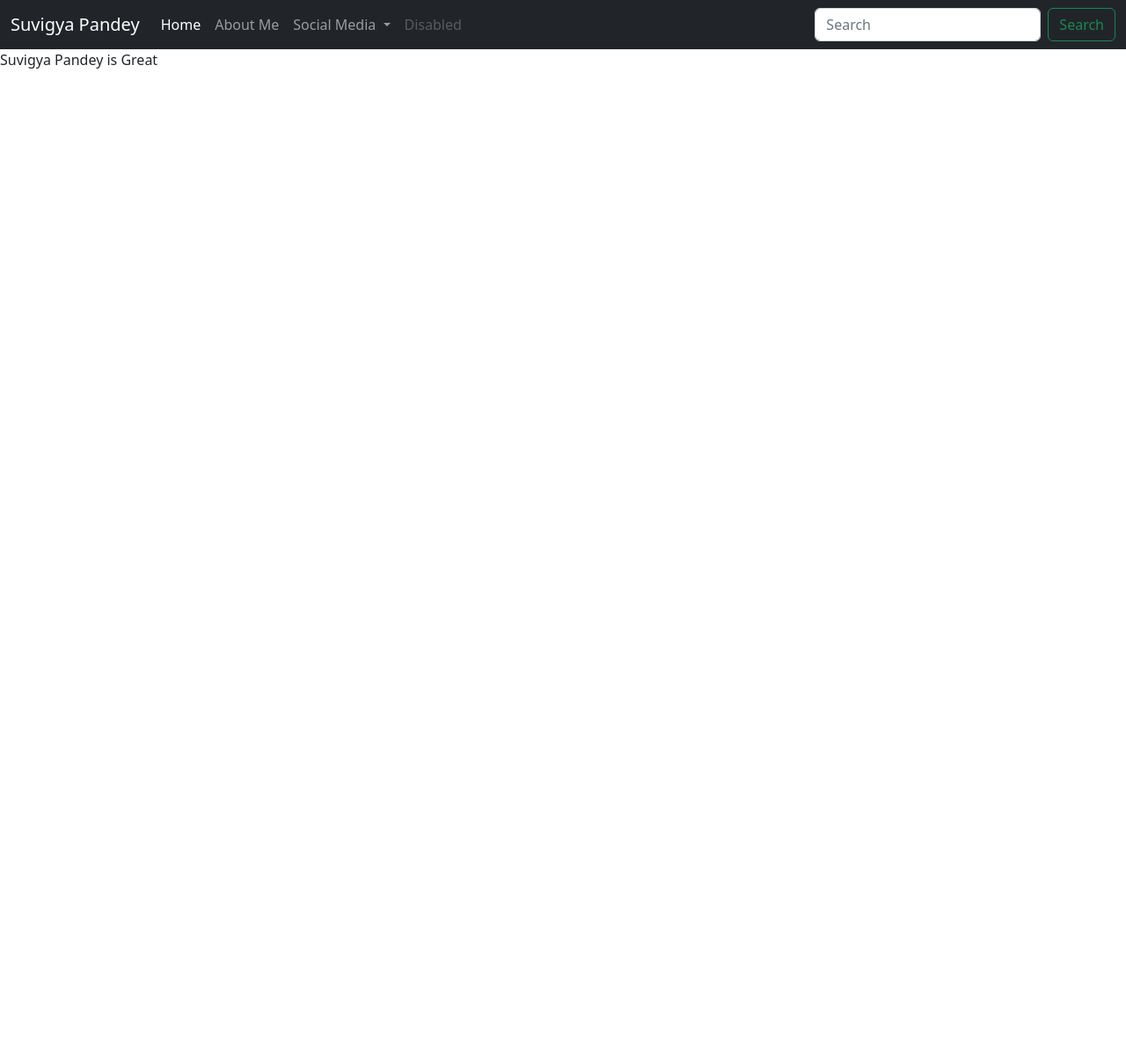
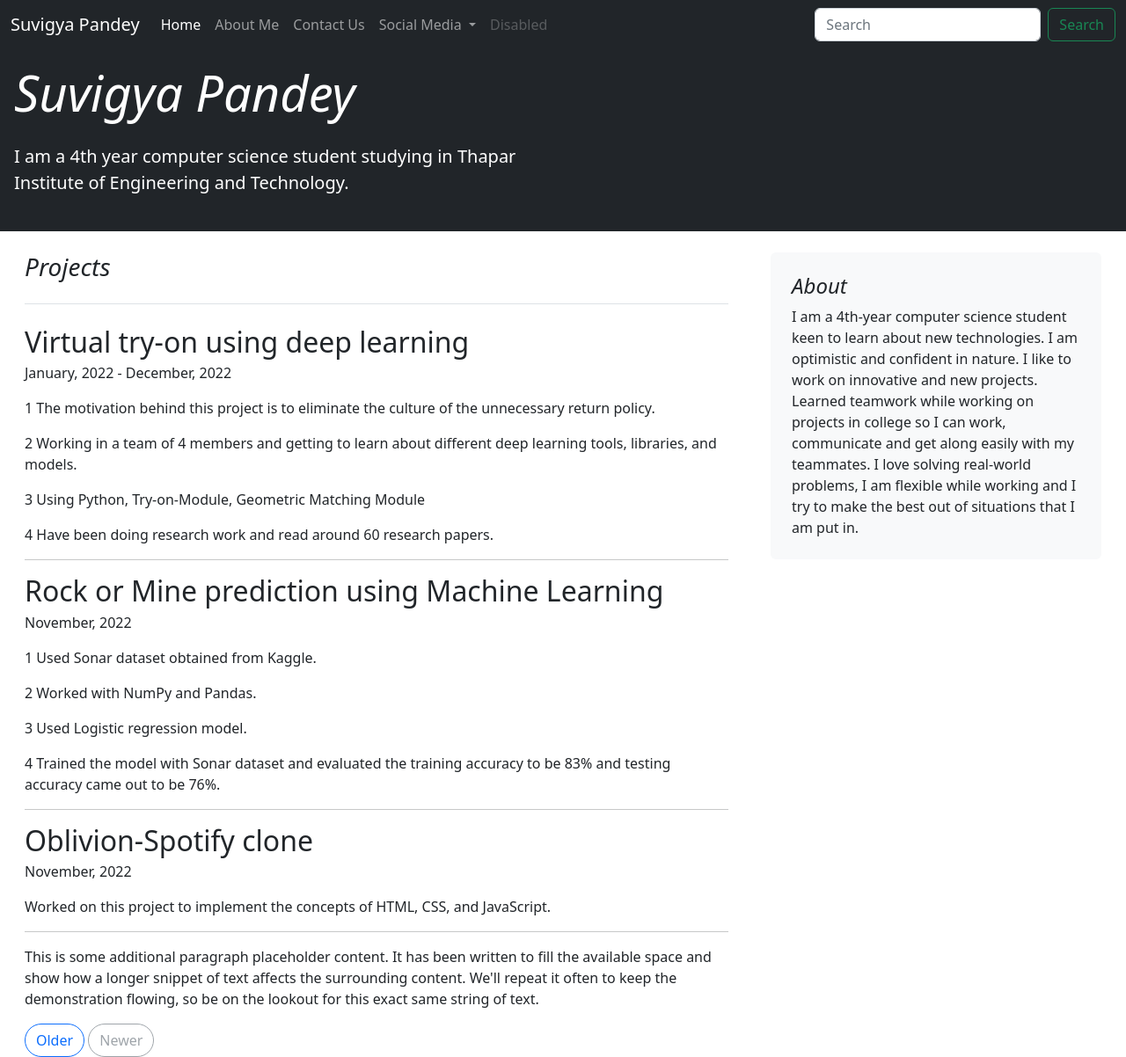
Before and after one commit to SuvigyaPandey/Django, a Django app: page /about in a window 1280 px wide. Shown: the whole page at 88% size. Before the commit the page ends 78 px from the top, so only its background shows below. Run offline with Django 4.2, Linux system fonts and the light colour scheme.

Commit message:
added about me page

```diff
--- a/DjangoProject/Template/about.html
+++ b/DjangoProject/Template/about.html
@@ -5,5 +5,73 @@
 {% endblock title %}
 
 {% block body %}
-Suvigya Pandey is Great
+<div class="p-4 p-md-3 mb-4  text-bg-dark">
+    <div class="col-md-6 px-0">
+      <h1 class="display-4 fst-italic">Suvigya Pandey</h1>
+      <p class="lead my-4">I am a 4th year computer science student studying in Thapar Institute of Engineering and Technology.</p>
+
+    </div>
+
+</div>
+
+<!--from below-->
+
+
+  <div class="row g-5 mx-1">
+    <div class="col-md-8">
+      <h3 class="pb-4 mb-4 fst-italic border-bottom">
+        Projects
+      </h3>
+
+      <article class="blog-post">
+        <h2 class="blog-post-title mb-1">Virtual try-on using deep learning</h2>
+        <p class="blog-post-meta">January, 2022 - December, 2022 </p>
+
+        <p> 1 The motivation behind this project is to eliminate the culture of the unnecessary return policy.</p>
+        <p> 2 Working in a team of 4 members and getting to learn about different deep learning tools, libraries, and models.</p>
+        <p> 3 Using Python, Try-on-Module, Geometric Matching Module</p>
+        <p> 4 Have been doing research work and read around 60 research papers.</p>
+        <hr></article>
+        <article class="blog-post">
+            <h2 class="blog-post-title mb-1">Rock or Mine prediction using Machine Learning</h2>
+            <p class="blog-post-meta">November, 2022 </p>
+
+            <p> 1 Used Sonar dataset obtained from Kaggle.</p>
+            <p> 2 Worked with NumPy and Pandas.</p>
+            <p> 3 Used Logistic regression model.</p>
+            <p> 4 Trained the model with Sonar dataset and evaluated the training accuracy to be 83% and testing accuracy came out to be 76%.</p>
+            <hr></article>
+        <article class="blog-post">
+            <h2 class="blog-post-title mb-1">Oblivion-Spotify clone</h2>
+            <p class="blog-post-meta">November, 2022 </p>
+
+            <p> Worked on this project to implement the concepts of HTML, CSS, and JavaScript.</p>
+
+            <hr></article>
+        <p>This is some additional paragraph placeholder content. It has been written to fill the available space and show how a longer snippet of text affects the surrounding content. We'll repeat it often to keep the demonstration flowing, so be on the lookout for this exact same string of text.</p>
+
+
+
+
+
+
+      <nav class="blog-pagination" aria-label="Pagination">
+        <a class="btn btn-outline-primary rounded-pill" href="#">Older</a>
+        <a class="btn btn-outline-secondary rounded-pill disabled">Newer</a>
+      </nav>
+
+    </div>
+
+    <div class="col-md-4">
+      <div class="position-sticky" style="top: 2rem;">
+        <div class="p-4 mb-3 bg-light rounded">
+          <h4 class="fst-italic">About</h4>
+          <p class="mb-0">I am a 4th-year computer science student keen to learn about new technologies. I am optimistic and confident in nature. I like to work on innovative and new projects. Learned teamwork while working on projects in college so I can work, communicate and get along easily with my teammates. I love solving real-world problems, I am flexible while working and I try to make the best out of situations that I am put in.</p>
+        </div>
+
+
+
+      </div>
+    </div>
+  </div>
 {% endblock body %}
--- a/DjangoProject/Template/base.html
+++ b/DjangoProject/Template/base.html
@@ -9,7 +9,7 @@
 
   <body>
 
-    <nav class="navbar navbar-expand-lg navbar-dark  bg-dark">
+    <nav class="navbar navbar-expand-lg sticky-top navbar-dark  bg-dark">
         <div class="container-fluid">
           <a class="navbar-brand">Suvigya Pandey</a>
           <button class="navbar-toggler" type="button" data-bs-toggle="collapse" data-bs-target="#navbarSupportedContent" aria-controls="navbarSupportedContent" aria-expanded="false" aria-label="Toggle navigation">
@@ -22,6 +22,9 @@
               </li>
               <li class="nav-item">
                 <a class="nav-link" href="/about">About Me</a>
+              </li>
+              <li class="nav-item">
+                <a class="nav-link" aria-current="page" href="/contact">Contact Us</a>
               </li>
               <li class="nav-item dropdown">
                 <a class="nav-link dropdown-toggle" href="#" role="button" data-bs-toggle="dropdown" aria-expanded="false">
@@ -48,6 +51,8 @@
         </div>
     </nav>
     {% block body %} {% endblock body %}
-    <script src="https://cdn.jsdelivr.net/npm/bootstrap@5.2.3/dist/js/bootstrap.bundle.min.js" integrity="sha384-kenU1KFdBIe4zVF0s0G1M5b4hcpxyD9F7jL+jjXkk+Q2h455rYXK/7HAuoJl+0I4" crossorigin="anonymous"></script>
+    <script src="https://cdn.jsdelivr.net/npm/bootstrap@5.2.3/dist/js/bootstrap.bundle.min.js" integrity="sha384-kenU1KFdBIe4zVF0s0G1M5b4hcpxyD9F7jL+jjXkk+Q2h455rYXK/7HAuoJl+0I4" crossorigin="anonymous">
+
+    </script>
   </body>
 </html>
```
Also changed, not shown: DjangoProject/Template/index.html (+12 -4 lines), DjangoProject/static/1.jfif.jpeg (added), 2 other files.
